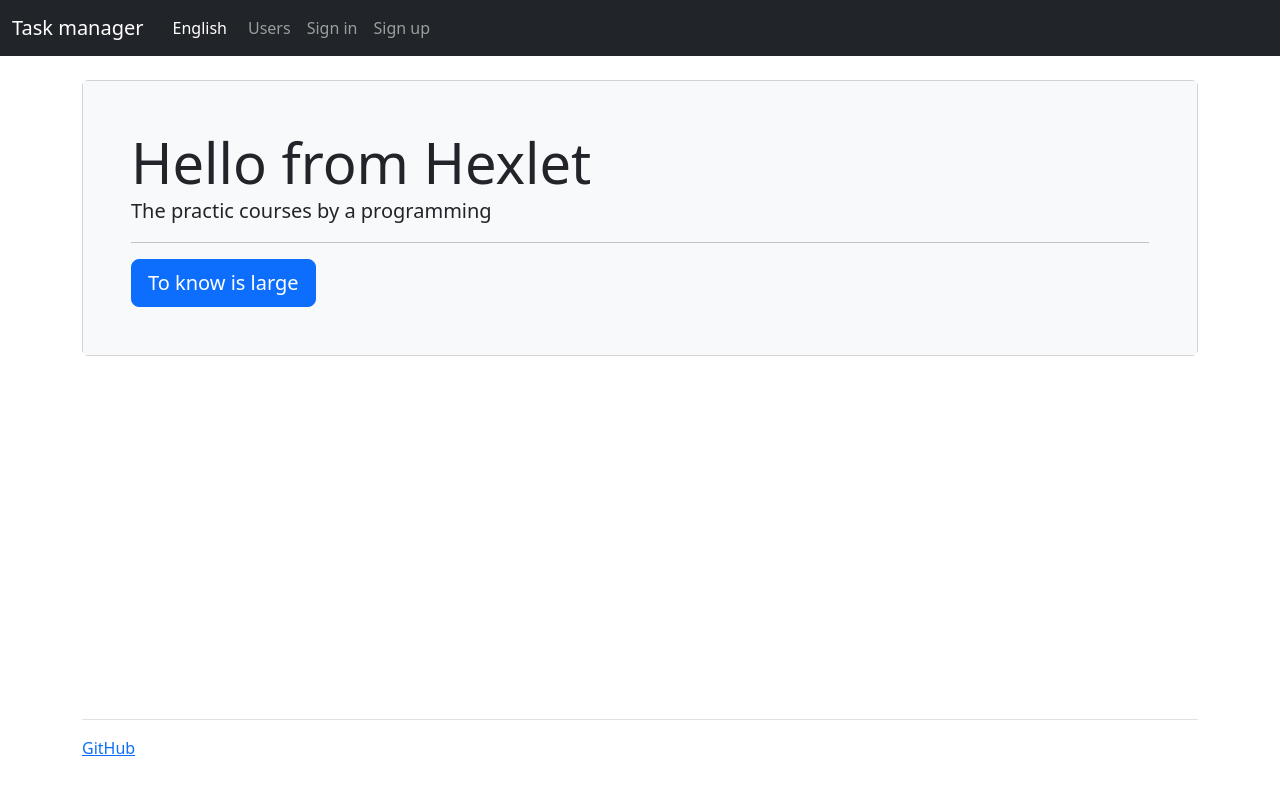
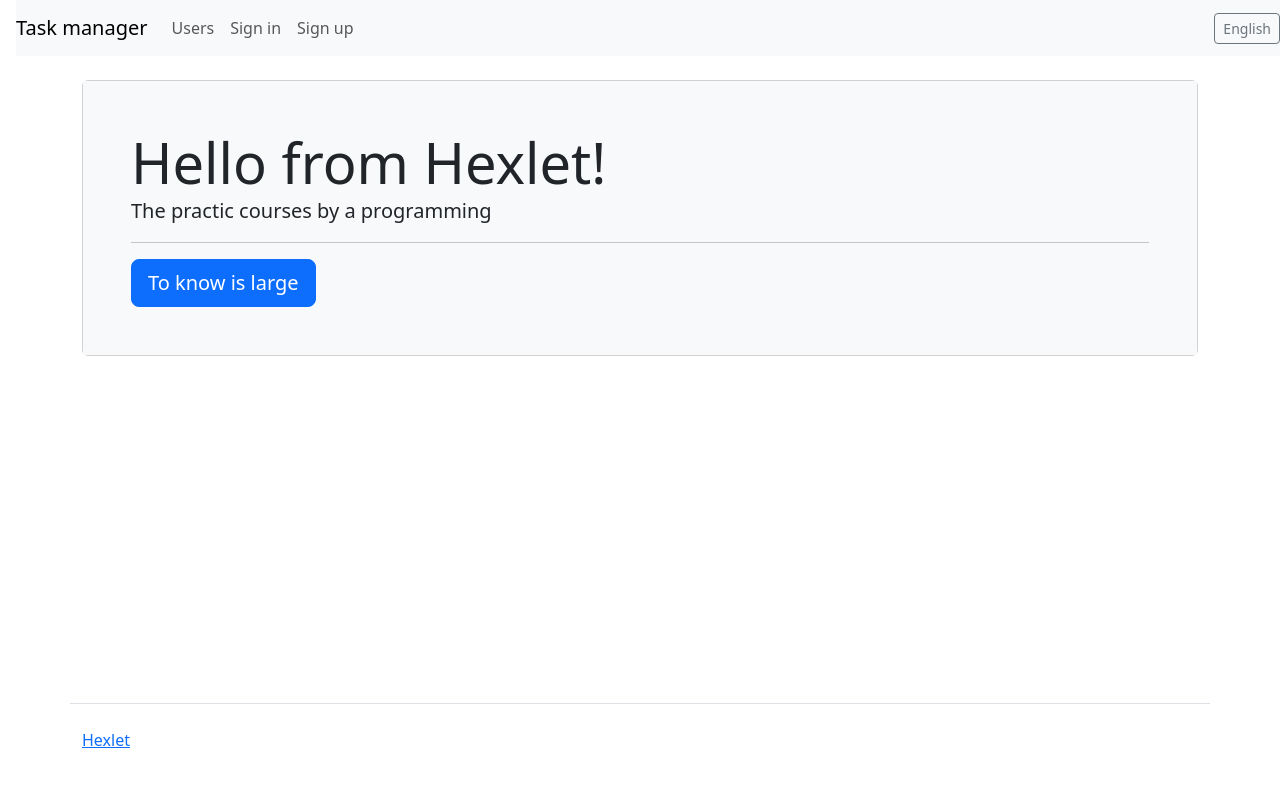
Before and after one commit to Asankhey/python-project-52, a Django app: page / in a window 1280 px wide. Run offline with Django 5.2, Linux system fonts and the light colour scheme; some libraries are stand-ins or nearby versions.

Commit message:
fix home and index

```diff
--- a/task_manager/templates/home.html
+++ b/task_manager/templates/home.html
@@ -8,7 +8,7 @@
     <h1 class="my-4"> </h1>
     <div class="card">
         <div class="card-body p-5 bg-light">
-            <div class="display-4">{% translate "Hello from Hexlet" %}</div>
+            <div class="display-4">{% translate "Hello from Hexlet" %}!</div>
             <p class="lead">{% translate "The practic courses by a programming" %}</p>
             <hr>
             <a class="btn btn-primary btn-lg" href="https://ru.hexlet.io">{% translate "To know is large" %}</a>
--- a/task_manager/templates/index.html
+++ b/task_manager/templates/index.html
@@ -1,79 +1,74 @@
-{% extends 'base.html' %}
-
 {% load i18n %}
 {% load django_bootstrap5 %}
 
-{% block navigation %}
-{% comment %} <link href="static/assets/dist/css/bootstrap.min.css" rel="stylesheet"> {% endcomment %}
-{% comment %} <link href="/static/navbar.css" rel="stylesheet"> {% endcomment %}
-<header class="flex-shrink-0">
-    <nav class="navbar navbar-expand-lg navbar-dark bg-dark" aria-label="Fifth navbar example">
-        <div class="container-fluid">
+<!DOCTYPE html>
+<html lang="{{ LANGUAGE_CODE }}">
+  <head>
+    <meta charset="utf-8">
+    <meta name="viewport" content="width=device-width, initial-scale=1, shrink-to-fit=no">
+    <title>{% translate "Task manager Hexlet" %}</title>
+    <link crossorigin="anonymous" href="https://cdn.jsdelivr.net/npm/bootstrap@5.3.3/dist/css/bootstrap.min.css" rel="stylesheet" integrity="sha384-QWTKZyjpPEjISv5WaRU9OFeRpok6YctnYmDr5pNlyT2bRjXh0JMhjY6hW+ALEwIH">
+    <script crossorigin="anonymous" src="https://cdn.jsdelivr.net/npm/bootstrap@5.3.3/dist/js/bootstrap.bundle.min.js" integrity="sha384-YvpcrYf0tY3lHB60NNkmXc5s9fDVZLESaAA55NDzOxhy9GkcIdslK1eN7N6jIeHz"></script>
+  </head>
+  <body class="d-flex flex-column min-vh-100">
+    <nav class="navbar navbar-expand-lg navbar-light bg-light ms-3">
       <a class="navbar-brand" href="/">{% translate "Task manager" %}</a>
-            {% get_current_language as CURRENT_LANGUAGE %}
-            {% if CURRENT_LANGUAGE == "ru" %}
-            <form method="post" action="{% url 'set_language' %}">
-                {% csrf_token %}
-                <input type="hidden" name="language" value="en" />
-                <button class="btn btn-dark" type="submit">English</button>
-            </form>
-            {% elif CURRENT_LANGUAGE == "en" %}
-            <form method="post" action="{% url 'set_language' %}">
-                {% csrf_token %}
-                <input type="hidden" name="language" value="ru" />
-                <button class="btn btn-dark" type="submit">Русский</button>
-            </form>
-            {% endif %}
-            <button class="navbar-toggler" type="button" data-bs-toggle="collapse" data-bs-target="#task_manager" aria-controls="task_manager" aria-expanded="false" aria-label="Toggle navigation">
+      <button class="navbar-toggler" type="button" data-bs-toggle="collapse" data-bs-target="#navbarToggleExternalContent" aria-controls="navbarToggleExternalContent" aria-expanded="false" aria-label="Toggle navigation">
         <span class="navbar-toggler-icon"></span>
       </button>
-            <div class="collapse navbar-collapse" id="task_manager">
-                <ul class="navbar-nav me-auto mb-2 mb-lg-0">
+
+      <div class="collapse navbar-collapse" id="navbarToggleExternalContent">
+        <ul class="navbar-nav me-auto">
           <li class="nav-item">
-                        <a class="nav-link" href="{% url "users" %}">{% translate "Users" %}</a>
+            <a class="nav-link" href="{% url 'users' %}">{% translate "Users" %}</a>
           </li>
           {% if user.is_authenticated %}
             <li class="nav-item">
-                        <a class="nav-link" href="{% url "statuses" %}">{% translate "Statuses" %}</a>
+              <a class="nav-link" href="{% url 'statuses' %}">{% translate "Statuses" %}</a>
             </li>
             <li class="nav-item">
-                        <a class="nav-link" href="{% url "labels" %}">{% translate "Labels" %}</a>
+              <a class="nav-link" href="{% url 'labels' %}">{% translate "Labels" %}</a>
             </li>
             <li class="nav-item">
-                        <a class="nav-link" href="{% url "tasks" %}">{% translate "Tasks" %}</a>
+              <a class="nav-link" href="{% url 'tasks' %}">{% translate "Tasks" %}</a>
             </li>
             <li class="nav-item">
-                        <a class="nav-link" href="{% url "logout" %}">{% translate "Exit" %}</a>
+              <a class="nav-link" href="{% url 'logout' %}">{% translate "Exit" %}</a>
             </li>
           {% else %}
             <li class="nav-item">
-                        <a class="nav-link" href="{% url "login" %}">{% translate "Sign in" %}</a>
+              <a class="nav-link" href="{% url 'login' %}">{% translate "Sign in" %}</a>
             </li>
             <li class="nav-item">
-                        <a class="nav-link" href="{% url "user_create" %}">{% translate "Sign up" %}</a>
+              <a class="nav-link" href="{% url 'user_create' %}">{% translate "Sign up" %}</a>
             </li>
           {% endif %}
         </ul>
-            </div>
+
+        <form method="post" action="{% url 'set_language' %}" class="d-flex ms-3">
+          {% csrf_token %}
+          {% get_current_language as CURRENT_LANGUAGE %}
+          {% if CURRENT_LANGUAGE == 'ru' %}
+            <input type="hidden" name="language" value="en">
+            <button class="btn btn-outline-secondary btn-sm" type="submit">English</button>
+          {% else %}
+            <input type="hidden" name="language" value="ru">
+            <button class="btn btn-outline-secondary btn-sm" type="submit">Русский</button>
+          {% endif %}
+        </form>
       </div>
     </nav>
-</header>
 
-{% comment %} <script src="../../assets/dist/js/bootstrap.bundle.min.js"></script> {% endcomment %}
-
-{% endblock %}
-
+    <div class="container wrapper flex-grow-1">
+      {% bootstrap_messages %}
       {% block main %}
       {% endblock %}
+    </div>
 
-
-{% block footer %}
-{% comment %} <link href="/static/assets/dist/css/bootstrap.min.css" rel="stylesheet">
-<link href="/static/footers.css" rel="stylesheet"> {% endcomment %}
-
-<footer class="container">
-    <div class="d-flex flex-wrap justify-content-between align-items-center py-3 my-4 border-top">
-        <a class="col-md-4 mb-0" href="https://github.com/Asankhey">GitHub</a>
+    <footer>
+      <div class="container my-5 pt-4 border-top">
+        <a target="_blank" href="https://ru.hexlet.io">Hexlet</a>
       </div>
     </footer>
-{% endblock %}
+  </body>
+</html>
```
Lines whose indentation alone changed are shown as unchanged.
